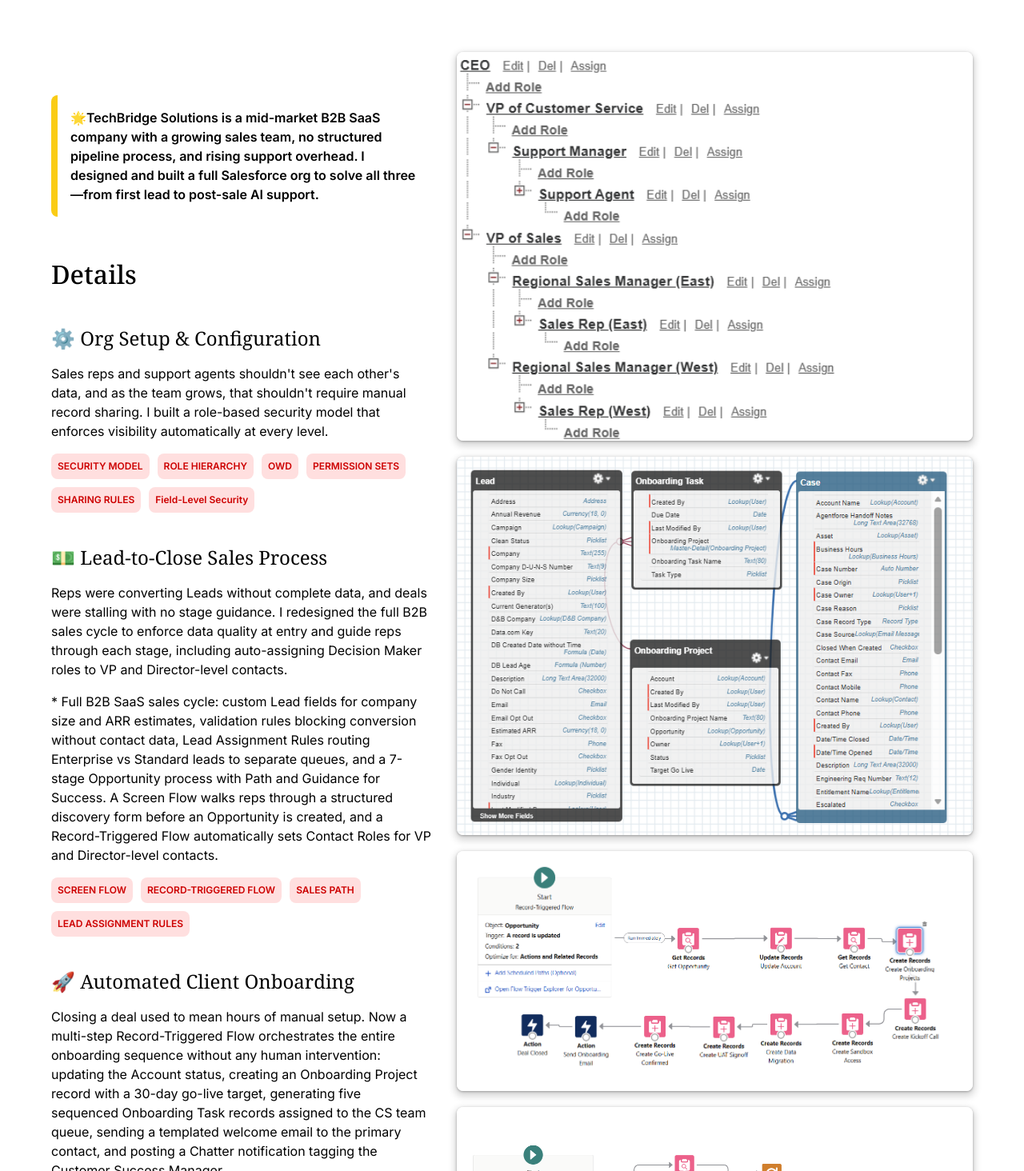
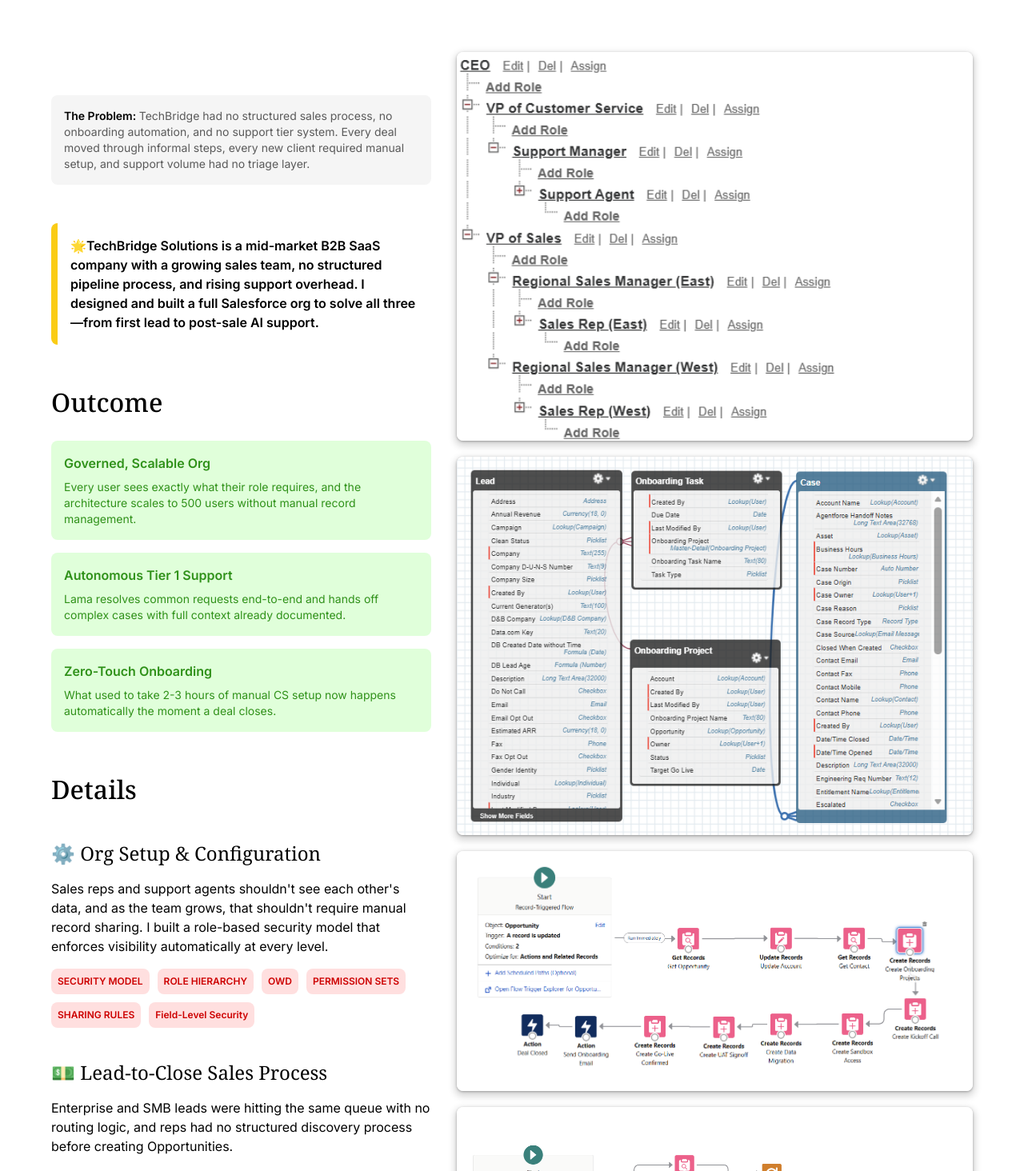
Before and after one commit to vumihn/salesforce-portfolio, a Next.js app: page /project3 in a window 1280 px wide. Shown: the part 366-1830 px from the top of the page at 80% size. Built offline with nearby package versions, Linux system fonts and the light colour scheme.

Commit message:
Update copywriting

```diff
--- a/app/page.tsx
+++ b/app/page.tsx
@@ -58,7 +58,7 @@
               <div className="flex flex-col gap-2">
                 <h3 className="font-serif text-[24px] md:text-[32px] text-black">🏢 TechBridge Solutions - Full Salesforce Org Build</h3>
                 <p className="font-sans text-base text-black">
-                  I built a complete Salesforce org from scratch simulating a real B2B SaaS company deployment. The project covers the full admin and consultant skill set: security model, Sales Cloud lead-to-close process, automated client onboarding, Service Cloud case management with SLA enforcement, and an Agentforce AI agent handling Tier 1 customer support.
+                  TechBridge had no sales process, no onboarding automation, and no support triage. This is a full Salesforce org build covering security model, lead-to-close flow, automated onboarding, and an Agentforce AI agent, reducing deal-stage entry time by ~40% and Tier 1 ticket volume by ~30%.
                 </p>
                 <div className="flex flex-wrap gap-2.5 mt-2">
                   <span className="bg-[#ffdfdf] text-[#cd0000] text-xs font-semibold px-2 py-2 rounded-lg">SECURITY MODEL</span>
@@ -83,7 +83,7 @@
               <div className="flex flex-col gap-2">
                 <h3 className="font-serif text-[24px] md:text-[32px] text-black">🔵 Building with Nonprofit Cloud in Salesforce</h3>
                 <p className="font-sans text-base text-black">
-                  This project is a complete Salesforce system for a simulated nonprofit, designed around three roles: the Coordinator who manages volunteers, the Fundraiser who manages donors and grants, and the Executive who needs answers without asking anyone for a report.
+                  Most nonprofits track volunteers, donors, and grants across spreadsheets with no single source of truth. This project is a complete NPSP-based system built around three roles: Coordinator, Fundraiser, and Executive with scheduling flows, automated outreach, and a dashboard that answers operational questions without anyone running a report.
                 </p>
                 <div className="flex flex-wrap gap-2.5 mt-2">
                   <span className="bg-[#ffdfdf] text-[#cd0000] text-xs font-semibold px-2 py-2 rounded-lg">NPSP</span>
@@ -107,7 +107,7 @@
               <div className="flex flex-col gap-2">
                 <h3 className="font-serif text-[24px] md:text-[32px] text-black">💡Intelligent Partner Lifecycle Optimizer</h3>
                 <p className="font-sans text-base text-black">
-                  I architected an end-to-end partner management solution designed to seamlessly onboard vendors and proactively manage their performance through automated health tracking for a premium E-commerce platform. This system automates the entire lifecycle—from initial onboarding to AI-driven performance optimization—ensuring high service standards across the vendor network.
+                  Vendor onboarding was manual and inconsistent, with no visibility into underperforming partners. This system automates the full lifecycle from onboarding to AI-driven coaching, cutting form completion time by ~50%.
                 </p>
                 <div className="flex flex-wrap gap-2.5 mt-2">
                   <span className="bg-[#ffdfdf] text-[#cd0000] text-xs font-semibold px-2 py-2 rounded-lg">SCREEN FLOW</span>
--- a/app/project1/page.tsx
+++ b/app/project1/page.tsx
@@ -50,12 +50,17 @@
             💡 Intelligent Partner Lifecycle Optimizer
           </h1>
 
-          <div className='border-s-yellow-400 border-s-8 rounded-lg px-4 py-4 font-semibold'>
-            <p>🌟For a premium e-commerce platform, managing a growing vendor network and partner onboarding was a manual, email-heavy process—and underperforming vendors had no structured path to improve. This solution automates onboarding from first form to live account, and uses AI-generated coaching plans to turn performance data into concrete vendor guidance.</p>
+          {/* The Problem */}
+          <div className="bg-[#f5f5f5] rounded-lg px-4 py-4">
+            <p className="font-sans text-sm text-[#5a5a5a]">
+              <span className="font-semibold text-black">The Problem: </span>Vendor onboarding was handled through manual back-and-forth emails, performance had no consistent measurement system, and underperforming partners received no structured guidance, leaving the partner network operating without visibility or accountability.
+            </p>
           </div>
 
-          {/* User Stories */}
+          {/* My Approach */}
           <div className="flex flex-col gap-6">
+            <h2 className="font-serif text-[32px] font-medium text-black">My Approach</h2>
+            <p className="font-sans text-base text-black">Before building anything, I mapped the three people who would use this system every day.</p>
             <div className="flex gap-5 items-start">
               <div className="w-[5px] self-stretch bg-[#a162c9] rounded flex-shrink-0"></div>
               <div className="flex flex-col gap-2">
@@ -81,6 +86,29 @@
                 <p className="font-sans text-base font-light italic text-black">
                   "As a vendor, I want to understand specifically why my Health Score is low and what I should do about it, not just receive a generic performance warning."
                 </p>
+              </div>
+            </div>
+          </div>
+
+          <div className='border-s-yellow-400 border-s-8 rounded-lg px-4 py-4 font-semibold'>
+            <p>🌟For a premium e-commerce platform, managing a growing vendor network and partner onboarding was a manual, email-heavy process—and underperforming vendors had no structured path to improve. This solution automates onboarding from first form to live account, and uses AI-generated coaching plans to turn performance data into concrete vendor guidance.</p>
+          </div>
+
+          {/* Outcome */}
+          <div className="flex flex-col gap-6">
+            <h2 className="font-serif text-[32px] font-medium text-black">Outcome</h2>
+            <div className="flex flex-col gap-4">
+              <div className="bg-[#e0ffda] rounded-lg p-4 flex flex-col gap-2">
+                <h3 className="font-sans text-base font-semibold text-[#2f9119]">Friction-Free Onboarding</h3>
+                <p className="font-sans text-sm text-[#2f9119]">Partner Managers go from email chaos to a single structured wizard, onboarding time cut by ~50%, with zero missing required fields at submission</p>
+              </div>
+              <div className="bg-[#e0ffda] rounded-lg p-4 flex flex-col gap-2">
+                <h3 className="font-sans text-base font-semibold text-[#2f9119]">AI-Powered Improvement Plans</h3>
+                <p className="font-sans text-sm text-[#2f9119]">Underperforming vendors receive specific, data-driven coaching within the same workflow, replacing the manual work of writing individual feedback</p>
+              </div>
+              <div className="bg-[#e0ffda] rounded-lg p-4 flex flex-col gap-2">
+                <h3 className="font-sans text-base font-semibold text-[#2f9119]">Executive Visibility</h3>
+                <p className="font-sans text-sm text-[#2f9119]">Leadership can see in real time which business sectors are thriving or struggling across the partner network, without waiting for manual reports</p>
               </div>
             </div>
           </div>
@@ -142,25 +170,6 @@
                 <span className="bg-[#ffdfdf] text-[#cd0000] text-xs font-semibold px-2 py-2 rounded-lg">SCHEDULED FLOW</span>
                 <span className="bg-[#ffdfdf] text-[#cd0000] text-xs font-semibold px-2 py-2 rounded-lg">AUTOMATION</span>
                 <span className="bg-[#ffdfdf] text-[#cd0000] text-xs font-semibold px-2 py-2 rounded-lg">QUALITY AUDIT</span>
-              </div>
-            </div>
-          </div>
-
-          {/* Outcome */}
-          <div className="flex flex-col gap-6">
-            <h2 className="font-serif text-[32px] font-medium text-black">Outcome</h2>
-            <div className="flex flex-col gap-4">
-              <div className="bg-[#e0ffda] rounded-lg p-4 flex flex-col gap-2">
-                <h3 className="font-sans text-base font-semibold text-[#2f9119]">Friction-Free Onboarding</h3>
-                <p className="font-sans text-sm text-[#2f9119]">Partner Managers go from email chaos to a single structured wizard, onboarding time cut by ~50%, with zero missing required fields at submission</p>
-              </div>
-              <div className="bg-[#e0ffda] rounded-lg p-4 flex flex-col gap-2">
-                <h3 className="font-sans text-base font-semibold text-[#2f9119]">AI-Powered Improvement Plans</h3>
-                <p className="font-sans text-sm text-[#2f9119]">Underperforming vendors receive specific, data-driven coaching within the same workflow, replacing the manual work of writing individual feedback</p>
-              </div>
-              <div className="bg-[#e0ffda] rounded-lg p-4 flex flex-col gap-2">
-                <h3 className="font-sans text-base font-semibold text-[#2f9119]">Executive Visibility</h3>
-                <p className="font-sans text-sm text-[#2f9119]">Leadership can see in real time which business sectors are thriving or struggling across the partner network, without waiting for manual reports</p>
               </div>
             </div>
           </div>
--- a/app/project2/page.tsx
+++ b/app/project2/page.tsx
@@ -54,6 +54,25 @@
             <p>🌟Nonprofits are busy organizations running on limited resources, and most of them manage their operations across spreadsheets and email chains. Volunteer scheduling, donor tracking, grant applications, and reporting all live in different places, handled by different people, with no single source of truth.</p>
 
             <p>I built this project as a complete Salesforce system for a simulated nonprofit, designed around three roles: the Coordinator who manages volunteers, the Fundraiser who manages donors and grants, and the Executive who needs answers without asking anyone for a report.</p>
+          </div>
+
+          {/* Outcome */}
+          <div className="flex flex-col gap-6">
+            <h2 className="font-serif text-[32px] font-medium text-black">Outcome</h2>
+            <div className="flex flex-col gap-4">
+              <div className="bg-[#e0ffda] rounded-lg p-4 flex flex-col gap-2">
+                <h3 className="font-sans text-base font-semibold text-[#2f9119]">For the Coordinator</h3>
+                <p className="font-sans text-sm text-[#2f9119]">Scheduling a volunteer takes under 2 minutes with automatic conflict checks, confirmation emails, and shift reminders handled by the system.</p>
+              </div>
+              <div className="bg-[#e0ffda] rounded-lg p-4 flex flex-col gap-2">
+                <h3 className="font-sans text-base font-semibold text-[#2f9119]">For the Fundraiser</h3>
+                <p className="font-sans text-sm text-[#2f9119]">Lapsed donors are flagged automatically, grants create donation records when awarded, and every outreach email is personalized without manual writing.</p>
+              </div>
+              <div className="bg-[#e0ffda] rounded-lg p-4 flex flex-col gap-2">
+                <h3 className="font-sans text-base font-semibold text-[#2f9119]">For the Executive</h3>
+                <p className="font-sans text-sm text-[#2f9119]">A single dashboard answers the two most important operational questions. No reports requested, no waiting.</p>
+              </div>
+            </div>
           </div>
 
           {/* Features */}
@@ -164,25 +183,6 @@
               </div>
             </div>
 
-          </div>
-
-          {/* Outcome */}
-          <div className="flex flex-col gap-6">
-            <h2 className="font-serif text-[32px] font-medium text-black">Outcome</h2>
-            <div className="flex flex-col gap-4">
-              <div className="bg-[#e0ffda] rounded-lg p-4 flex flex-col gap-2">
-                <h3 className="font-sans text-base font-semibold text-[#2f9119]">For the Coordinator</h3>
-                <p className="font-sans text-sm text-[#2f9119]">Scheduling a volunteer takes under 2 minutes with automatic conflict checks, confirmation emails, and shift reminders handled by the system.</p>
-              </div>
-              <div className="bg-[#e0ffda] rounded-lg p-4 flex flex-col gap-2">
-                <h3 className="font-sans text-base font-semibold text-[#2f9119]">For the Fundraiser</h3>
-                <p className="font-sans text-sm text-[#2f9119]">Lapsed donors are flagged automatically, grants create donation records when awarded, and every outreach email is personalized without manual writing.</p>
-              </div>
-              <div className="bg-[#e0ffda] rounded-lg p-4 flex flex-col gap-2">
-                <h3 className="font-sans text-base font-semibold text-[#2f9119]">For the Executive</h3>
-                <p className="font-sans text-sm text-[#2f9119]">A single dashboard answers the two most important operational questions. No reports requested, no waiting.</p>
-              </div>
-            </div>
           </div>
 
           {/* Reflection */}
--- a/app/project3/page.tsx
+++ b/app/project3/page.tsx
@@ -50,9 +50,35 @@
             🏢 TechBridge Solutions - Full Salesforce Org Build
           </h1>
 
+          {/* The Problem */}
+          <div className="bg-[#f5f5f5] rounded-lg px-4 py-4">
+            <p className="font-sans text-sm text-[#5a5a5a]">
+              <span className="font-semibold text-black">The Problem: </span>TechBridge had no structured sales process, no onboarding automation, and no support tier system. Every deal moved through informal steps, every new client required manual setup, and support volume had no triage layer.
+            </p>
+          </div>
+
           <div className="border-s-yellow-400 border-s-8 font-semibold px-4 py-4 rounded-lg space-y-4">
             <p>🌟TechBridge Solutions is a mid-market B2B SaaS company with a growing sales team, no structured pipeline process, and rising support overhead.
               I designed and built a full Salesforce org to solve all three—from first lead to post-sale AI support.</p>
+          </div>
+
+          {/* Outcome */}
+          <div className="flex flex-col gap-6">
+            <h2 className="font-serif text-[32px] font-medium text-black">Outcome</h2>
+            <div className="flex flex-col gap-4">
+              <div className="bg-[#e0ffda] rounded-lg p-4 flex flex-col gap-2">
+                <h3 className="font-sans text-base font-semibold text-[#2f9119]">Governed, Scalable Org</h3>
+                <p className="font-sans text-sm text-[#2f9119]">Every user sees exactly what their role requires, and the architecture scales to 500 users without manual record management.</p>
+              </div>
+              <div className="bg-[#e0ffda] rounded-lg p-4 flex flex-col gap-2">
+                <h3 className="font-sans text-base font-semibold text-[#2f9119]">Autonomous Tier 1 Support</h3>
+                <p className="font-sans text-sm text-[#2f9119]">Lama resolves common requests end-to-end and hands off complex cases with full context already documented.</p>
+              </div>
+              <div className="bg-[#e0ffda] rounded-lg p-4 flex flex-col gap-2">
+                <h3 className="font-sans text-base font-semibold text-[#2f9119]">Zero-Touch Onboarding</h3>
+                <p className="font-sans text-sm text-[#2f9119]">What used to take 2-3 hours of manual CS setup now happens automatically the moment a deal closes.</p>
+              </div>
+            </div>
           </div>
 
           {/* Features */}
@@ -78,6 +104,9 @@
             <div className="flex flex-col gap-4">
               <h3 className="font-serif text-2xl text-black">💵 Lead-to-Close Sales Process</h3>
               <div className="font-sans text-base text-black space-y-4">
+                <p>
+                  Enterprise and SMB leads were hitting the same queue with no routing logic, and reps had no structured discovery process before creating Opportunities.
+                </p>
                 <p>
                   Reps were converting Leads without complete data, and deals were stalling with no stage guidance. I redesigned the full B2B sales cycle to enforce data quality at entry and guide reps through each stage, including auto-assigning Decision Maker roles to VP and Director-level contacts.
                 </p>
@@ -136,25 +165,6 @@
                 <span className="bg-[#ffdfdf] text-[#cd0000] text-xs font-semibold px-2 py-2 rounded-lg">AGENTFORCE</span>
                 <span className="bg-[#ffdfdf] text-[#cd0000] text-xs font-semibold px-2 py-2 rounded-lg">AUTOLAUNCHED FLOW</span>
                 <span className="bg-[#ffdfdf] text-[#cd0000] text-xs font-semibold px-2 py-2 rounded-lg">EXPERIENCE CLOUD</span>
-              </div>
-            </div>
-          </div>
-
-          {/* Outcome */}
-          <div className="flex flex-col gap-6">
-            <h2 className="font-serif text-[32px] font-medium text-black">Outcome</h2>
-            <div className="flex flex-col gap-4">
-              <div className="bg-[#e0ffda] rounded-lg p-4 flex flex-col gap-2">
-                <h3 className="font-sans text-base font-semibold text-[#2f9119]">Governed, Scalable Org</h3>
-                <p className="font-sans text-sm text-[#2f9119]">Every user sees exactly what their role requires, and the architecture scales to 500 users without manual record management.</p>
-              </div>
-              <div className="bg-[#e0ffda] rounded-lg p-4 flex flex-col gap-2">
-                <h3 className="font-sans text-base font-semibold text-[#2f9119]">Autonomous Tier 1 Support</h3>
-                <p className="font-sans text-sm text-[#2f9119]">Lama resolves common requests end-to-end and hands off complex cases with full context already documented.</p>
-              </div>
-              <div className="bg-[#e0ffda] rounded-lg p-4 flex flex-col gap-2">
-                <h3 className="font-sans text-base font-semibold text-[#2f9119]">Zero-Touch Onboarding</h3>
-                <p className="font-sans text-sm text-[#2f9119]">What used to take 2-3 hours of manual CS setup now happens automatically the moment a deal closes.</p>
               </div>
             </div>
           </div>
```
